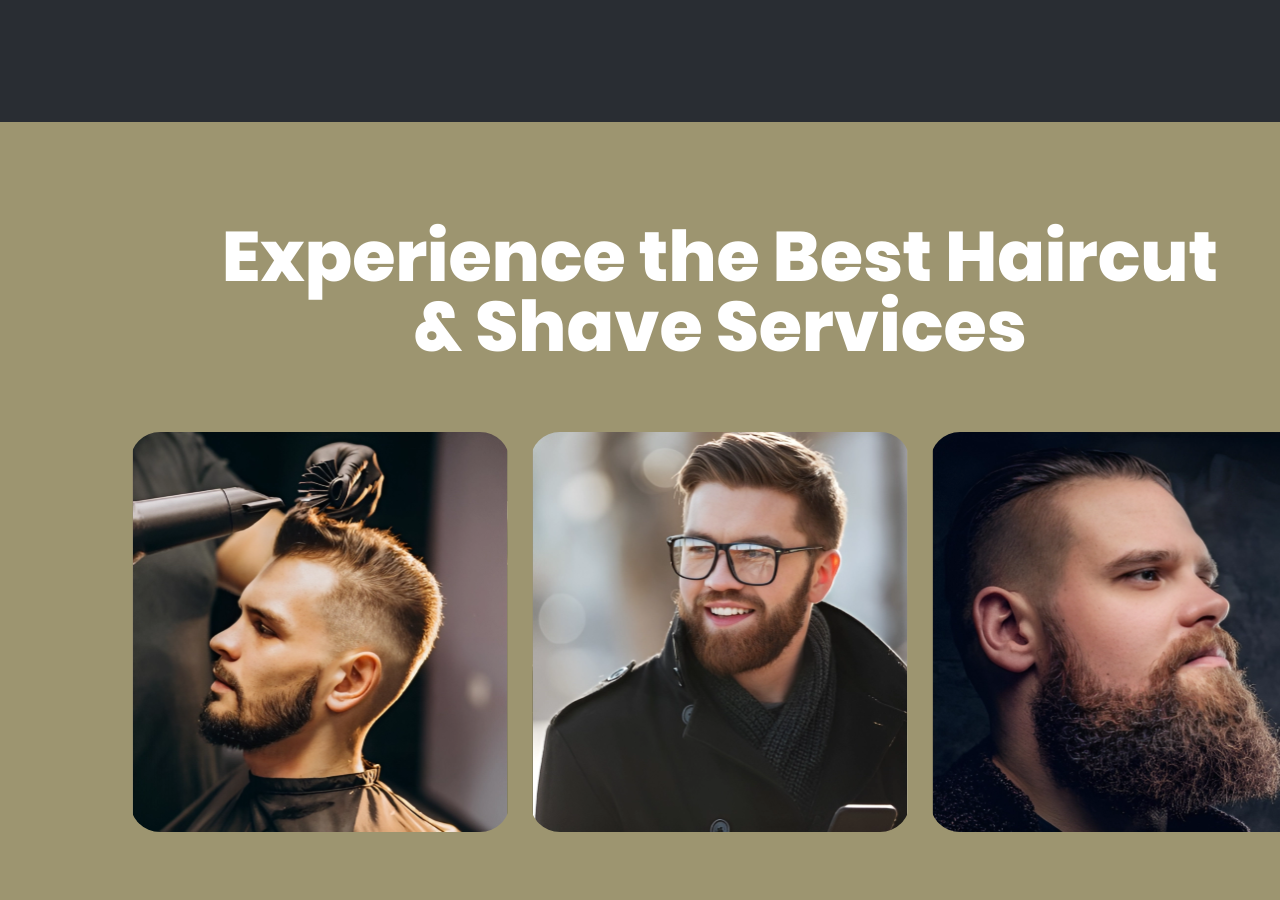
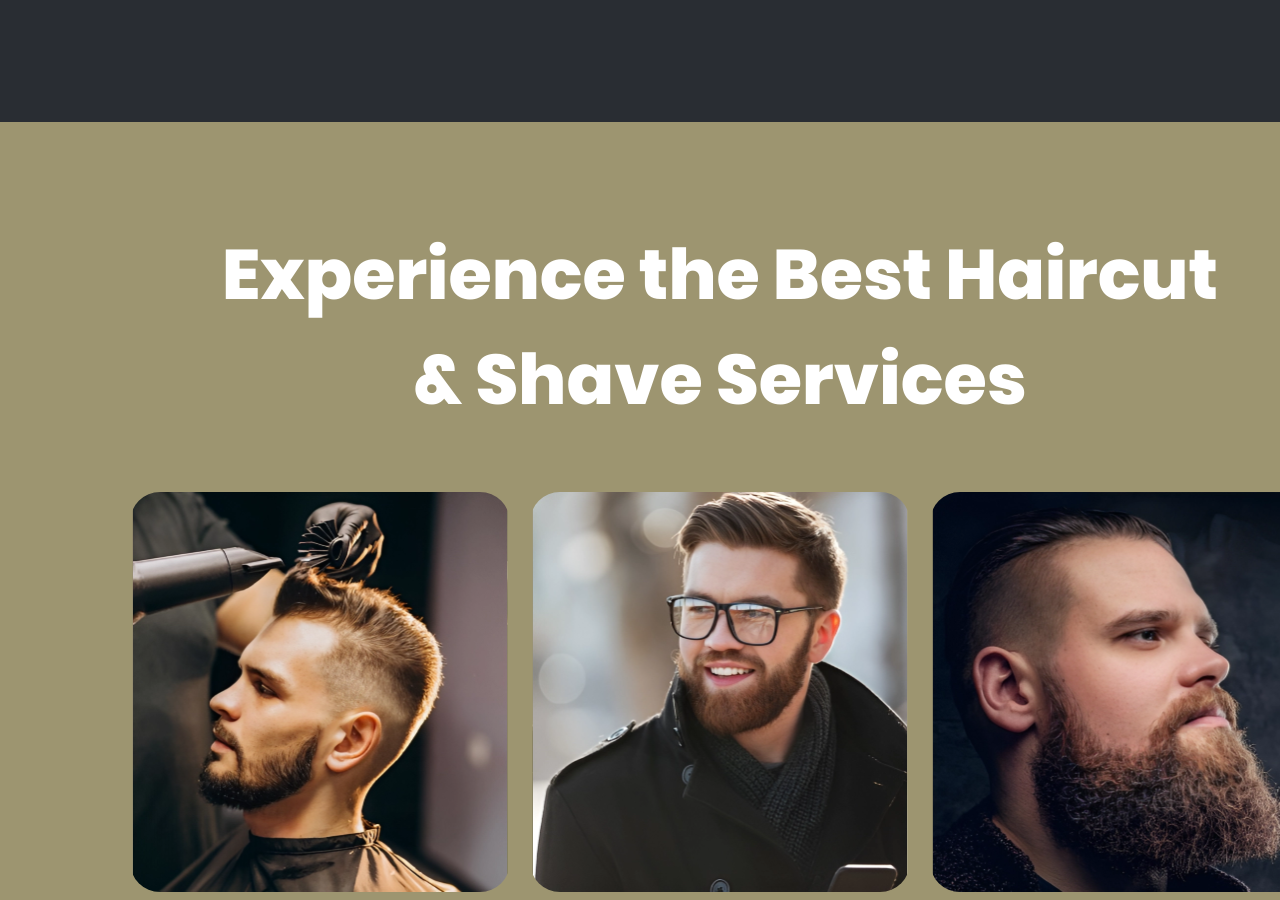
Before and after one commit to akram-makhmutov/barbershop, a React (Vite) app: page / in a window 1280 px wide. Shown: the part 4260-5160 px from the top of the page. Built offline with nearby package versions, Linux system fonts and the light colour scheme.

Commit message:
Update BestHaircut.module.scss

```diff
--- a/src/components/BestHaircut/BestHaircut.module.scss
+++ b/src/components/BestHaircut/BestHaircut.module.scss
@@ -6,20 +6,20 @@
 .bestHaircutText {
   padding-top: 100px;
   font-size: 70px;
+  line-height: 1.5;
   text-align: center;
   color: white;
   font-family: Poppins-ExtraBold, sans-serif;
 }
 
 .bestHaircutImages {
-  margin-top: 70px;
+  margin-top: 60px;
   gap: 20px;
   display: flex;
   flex-direction: row;
   justify-content: center;
 
   img {
-
     width: 380px;
     height: 400px;
     border-radius: 30px;
```
